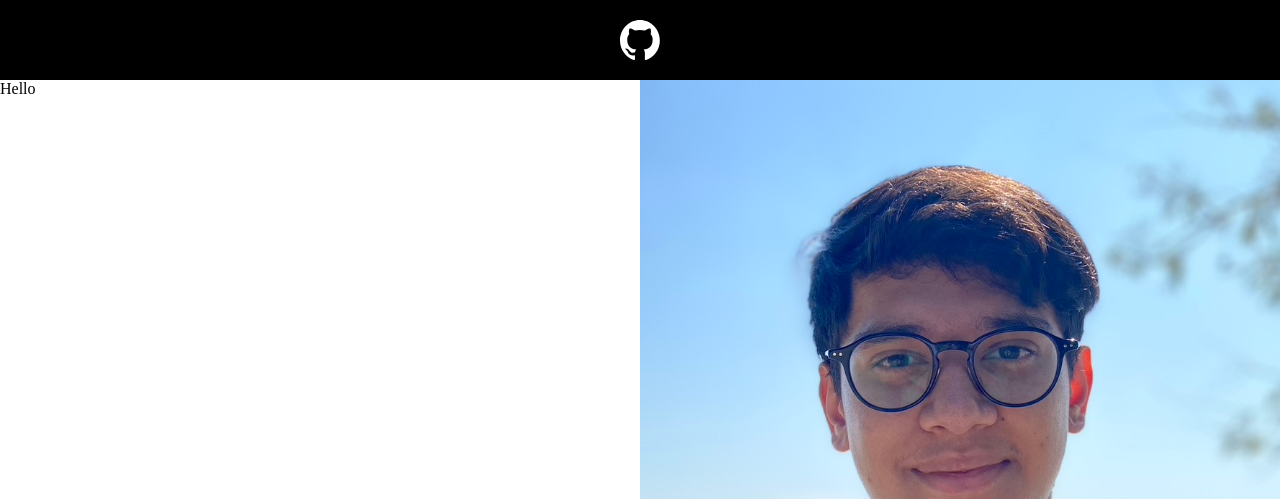
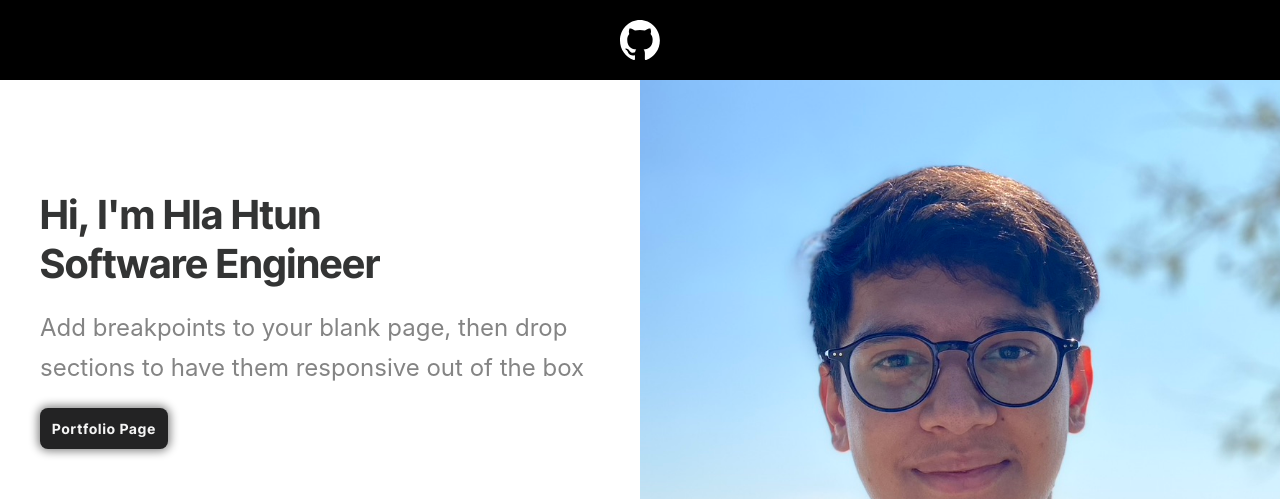
Before and after one commit to HlaKarki/Portfolio, a React (Create React App) app: page / in a window 1280 px wide. Shown: the top 499 px of the page. Built offline with nearby package versions, Linux system fonts and the light colour scheme.

Commit message:
added personal information along with image and buttons

```diff
--- a/src/components/introPersonal/introPersonal.js
+++ b/src/components/introPersonal/introPersonal.js
@@ -3,8 +3,14 @@ import './introPersonal.css'
 
 const IntroPersonal = () => {
     return (
-        <div>
-            <p>Hello</p>
+        <div className="infos">
+            <div className="introNameSE">
+                <h1>Hi, I'm Hla Htun</h1>
+                <h1>Software Engineer</h1>
+            </div>
+
+            <h2>Add breakpoints to your blank page, then drop sections to have them responsive out of the box</h2>
+            <button id="myPortfolioButton">Portfolio Page</button>
         </div>
     )
 }
```
